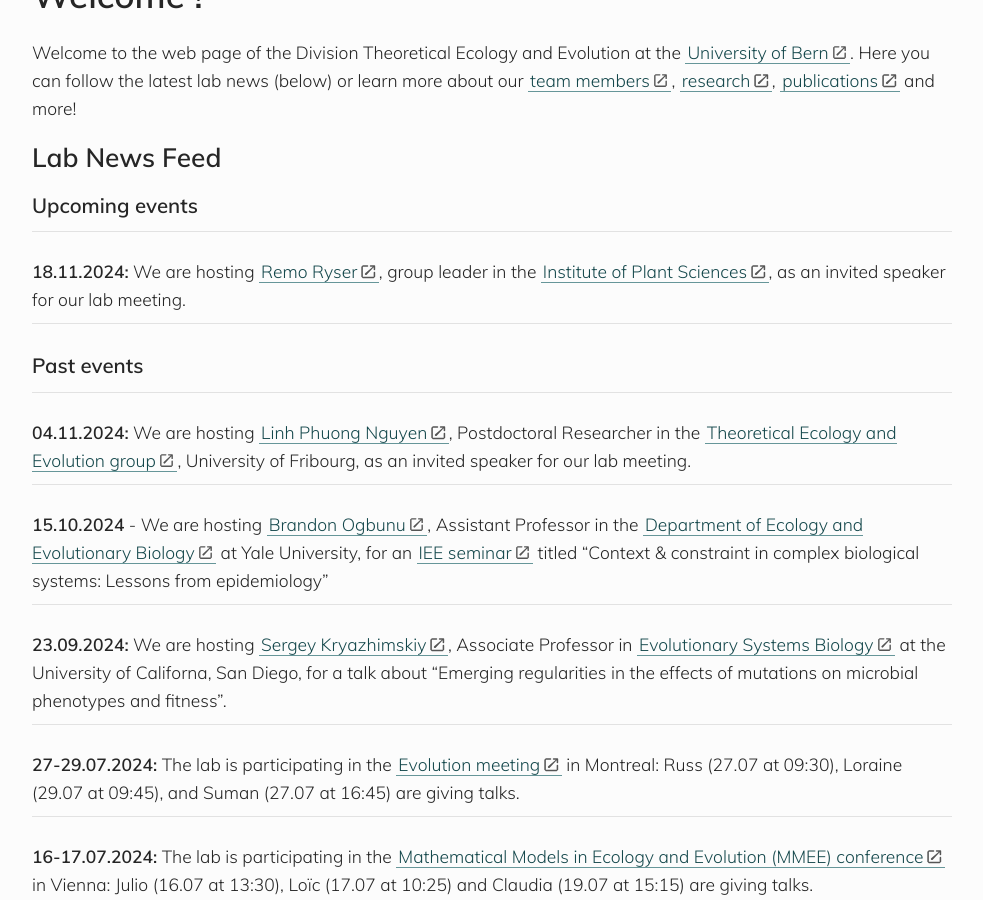
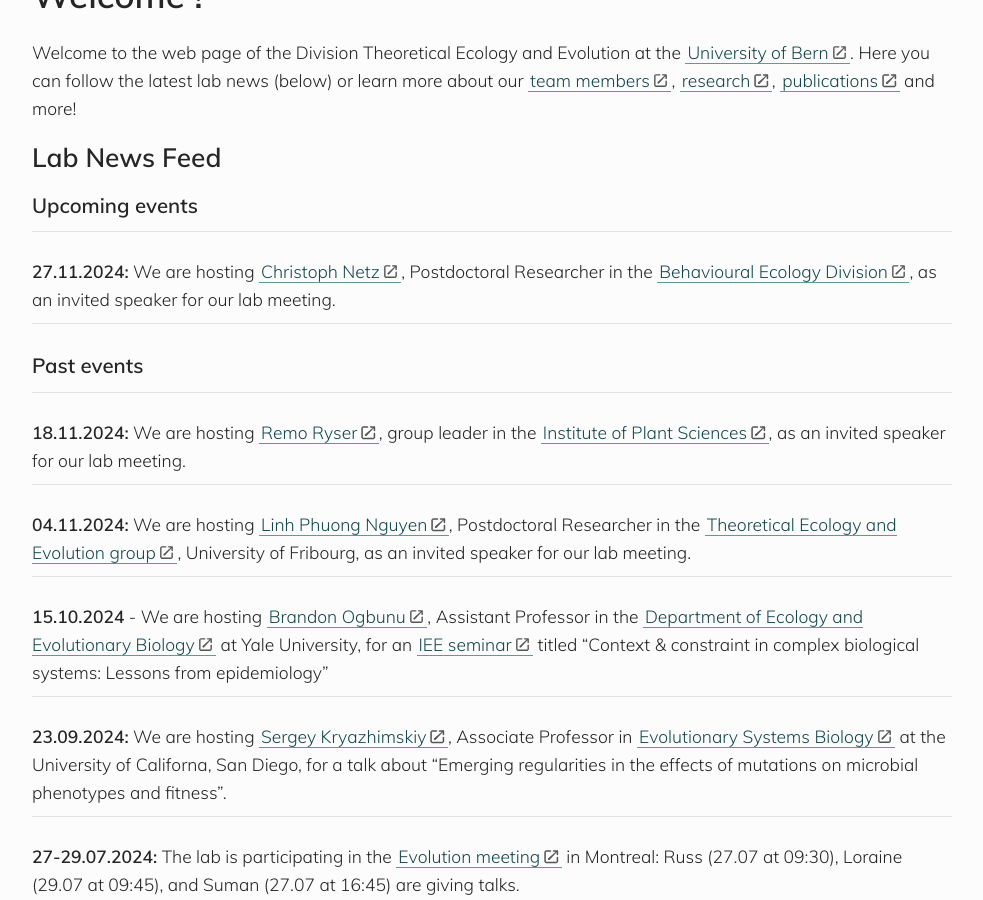
Before and after one commit to banklab/banklab.github.io, a Jekyll site: the page built from index.md, in a window 1280 px wide and 900 px high, scrolled down 383 px. Shown: the whole window, without its empty margins (148-1131 px from the left). Built offline with Jekyll 4.4.1, drawn with Linux system fonts in a browser that asks for light colours; some web fonts are replaced.

Commit message:
Update index

```diff
--- a/index.md
+++ b/index.md
@@ -14,11 +14,15 @@ Welcome to the web page of the Division Theoretical Ecology and Evolution at the
 
 ---
 
-**18.11.2024:** We are hosting [Remo Ryser](https://scholar.google.com/citations?user=PkEpS0cAAAAJ), group leader in the [Institute of Plant Sciences](https://www.ips.unibe.ch/), as an invited speaker for our lab meeting.
+**27.11.2024:** We are hosting [Christoph Netz](https://scholar.google.com.mx/citations?user=edGqs7sAAAAJ&hl=en), Postdoctoral Researcher in the [Behavioural Ecology Division](https://www.behav.iee.unibe.ch/index_eng.html), as an invited speaker for our lab meeting.
 
 ---
 
 ### Past events
+
+---
+
+**18.11.2024:** We are hosting [Remo Ryser](https://scholar.google.com/citations?user=PkEpS0cAAAAJ), group leader in the [Institute of Plant Sciences](https://www.ips.unibe.ch/), as an invited speaker for our lab meeting.
 
 ---
 
```
